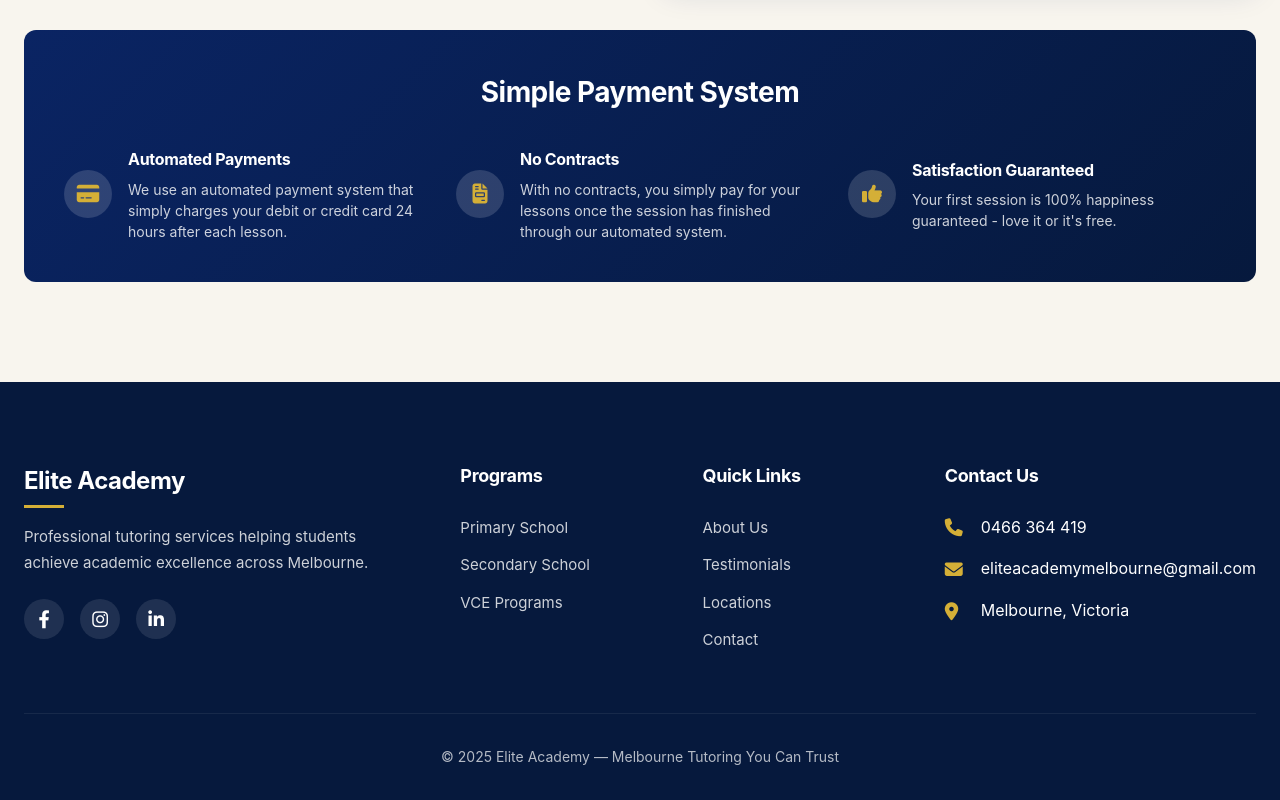
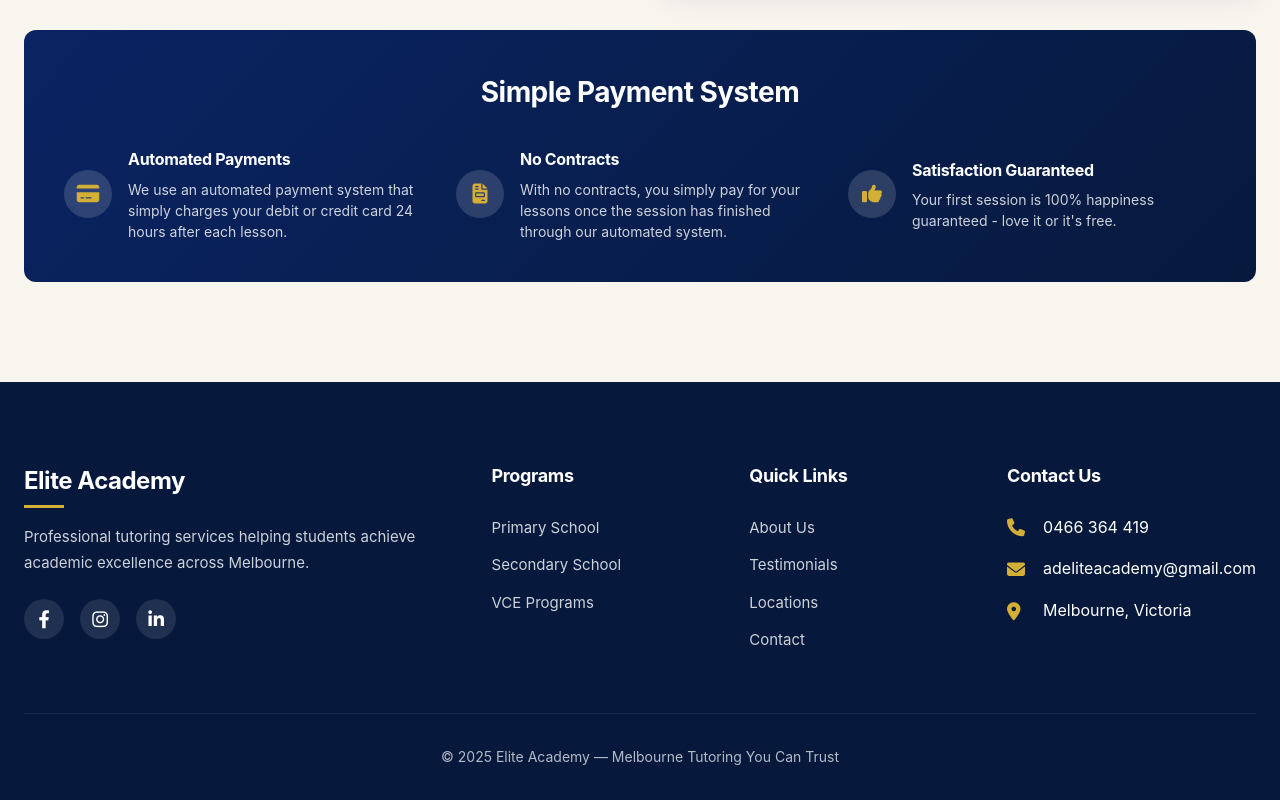
Before and after one commit to Dwijesh07/eliteacademy, a website: page public/index.html in a window 1280 px wide. Shown: the part 5524-6324 px from the top of the page. Drawn offline with Linux system fonts and the light colour scheme.

Commit message:
Update index.html

```diff
--- a/public/index.html
+++ b/public/index.html
@@ -420,7 +420,7 @@
         </div>
         <div class="contact-item">
           <i class="fas fa-envelope"></i>
-          <span>eliteacademymelbourne@gmail.com</span>
+          <span>adeliteacademy@gmail.com</span>
         </div>
         <div class="contact-item">
           <i class="fas fa-map-marker-alt"></i>
```
